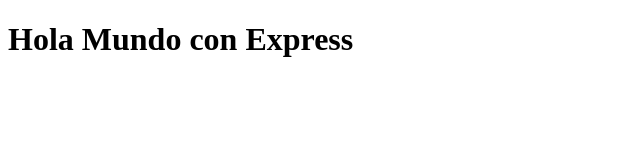
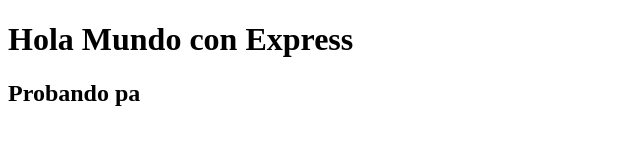
Before and after one commit to Dan9631/PruebaGit, a website: page static/index.html in a window 1280 px wide. Shown: the whole page, without its empty margins (0-640 px from the left). Drawn offline with Linux system fonts and the light colour scheme.

Commit message:
SegundaSnapShot agregando nuevo titulo

```diff
--- a/static/index.html
+++ b/static/index.html
@@ -8,6 +8,6 @@
 </head>
 <body>
     <h1>Hola Mundo con Express</h1>
-
+    <h2>Probando pa</h2>
 </body>
 </html>
```
